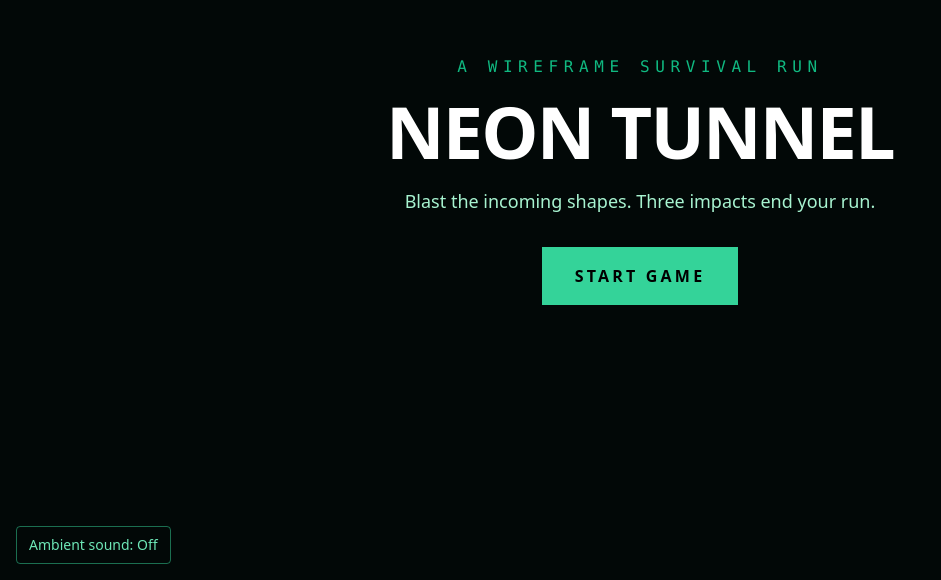
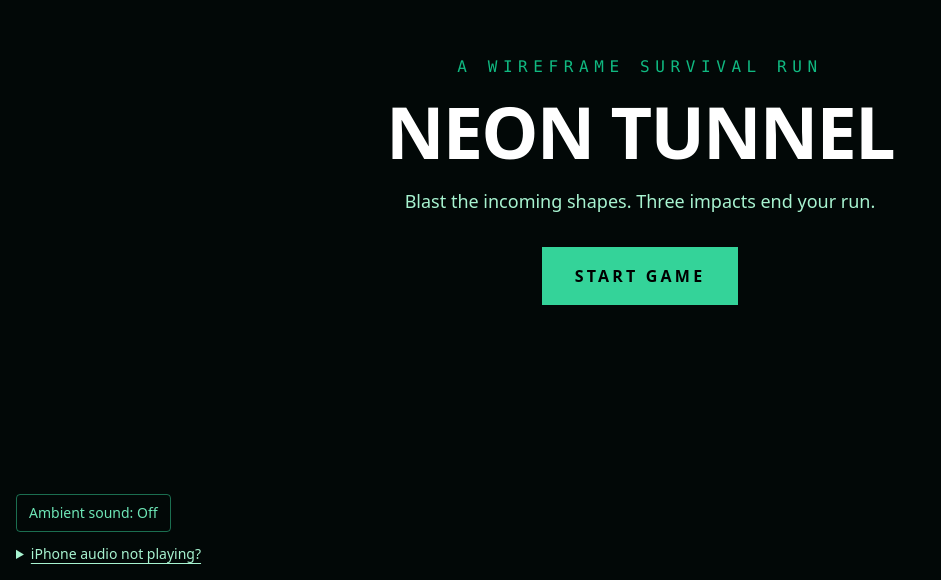
Before and after one commit to AntonioCiolino/neon-tunnel, a React (Vite) app: page / in a window 1280 px wide. Shown: the part 220-800 px from the top of the page, without its empty margins (0-941 px from the left). Built offline with nearby package versions, Linux system fonts and the light colour scheme.

Commit message:
Task 2/2: Render the help component alongside the ambient audio control [files: src/App.jsx]

```diff
--- a/src/App.jsx
+++ b/src/App.jsx
@@ -1,12 +1,14 @@
 import NeonTunnelGame from "./components/NeonTunnelGame.jsx";
 import AmbientAudioControl from "./components/AmbientAudioControl.jsx";
+import IPhoneAudioHelp from "./components/IPhoneAudioHelp.jsx";
 
 export default function App() {
   return (
     <>
       <NeonTunnelGame />
-      <div className="fixed bottom-4 left-4 z-10">
+      <div className="fixed bottom-4 left-4 z-10 space-y-3">
         <AmbientAudioControl />
+        <IPhoneAudioHelp />
       </div>
     </>
   );
```
